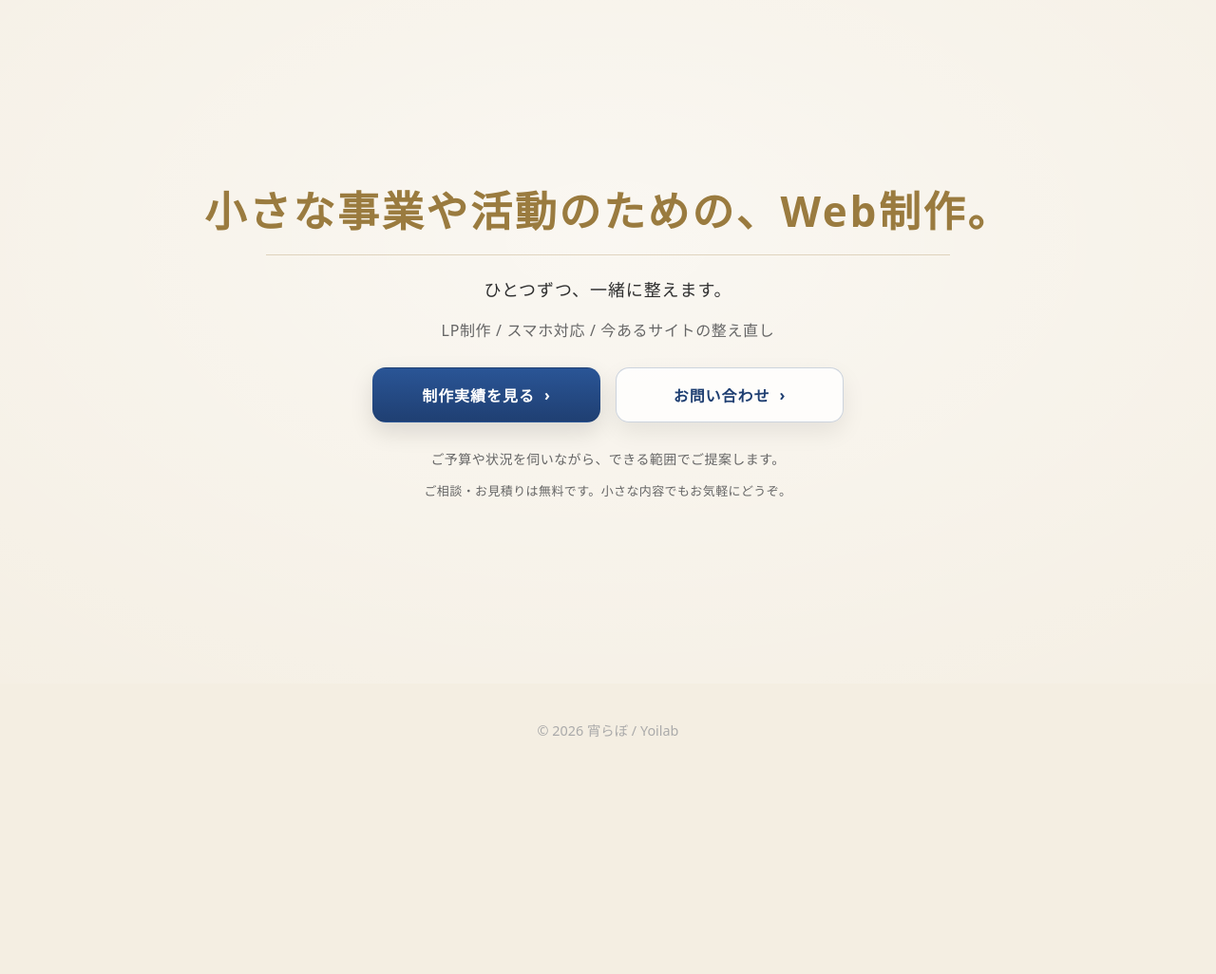
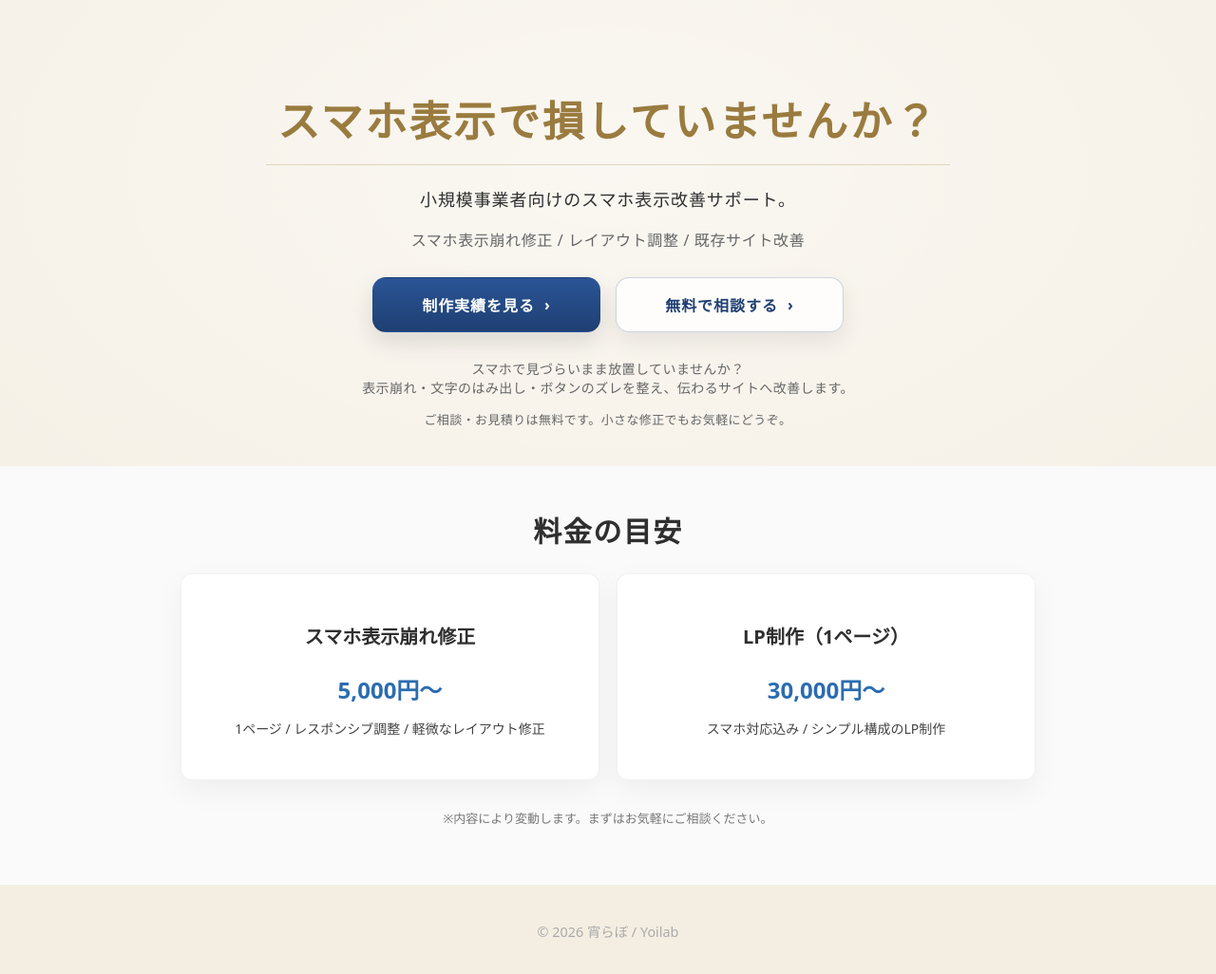
Before and after one commit to ai-3-ai3/web-portfolio, a plain HTML site: page index.html in a window 1280 px wide. Shown: the whole page at 95% size. Before the commit the page ends 818 px from the top, so only its background shows below. Drawn offline with Linux system fonts and the light colour scheme.

Commit message:
2nd commit

```diff
--- a/index.html
+++ b/index.html
@@ -4,13 +4,15 @@
   <meta charset="utf-8">
   <meta name="viewport" content="width=device-width, initial-scale=1">
 
-  <title>宵らぼ｜小さな事業・個人活動のためのWeb制作</title>
+  <title>スマホ表示崩れ修正｜小規模事業者向けスマホ表示改善｜宵らぼ</title>
 
-  <meta name="description" content="宵らぼは、小さな事業や個人活動のためのWeb制作を行っています。LP制作、スマホ対応、既存サイトの整え直しなど、丁寧に一緒に整えます。">
-<meta name="google-site-verification" content="5ce2jcKU2JBP6vw6kMc7gf8hyXAepMZHXUYrdDn4k7A" />
-  <!-- OGP（SNS共有用） -->
-  <meta property="og:title" content="宵らぼ｜小さな事業・個人活動のためのWeb制作">
-  <meta property="og:description" content="小さな事業や個人活動のためのWeb制作。LP制作、スマホ対応、既存サイトの整え直しまで丁寧に対応します。">
+  <meta name="description" content="スマホ表示で損していませんか？宵らぼは小規模事業者向けにスマホ表示崩れ修正・既存サイト改善を行っています。レイアウト崩れや文字のはみ出しを整え、伝わるサイトへ改善します。">
+
+  <meta name="google-site-verification" content="5ce2jcKU2JBP6vw6kMc7gf8hyXAepMZHXUYrdDn4k7A">
+
+  <!-- OGP -->
+  <meta property="og:title" content="スマホ表示崩れ修正｜小規模事業者向けスマホ表示改善｜宵らぼ">
+  <meta property="og:description" content="小規模事業者向けのスマホ表示改善サポート。崩れた表示を整え、伝わるサイトへ。">
   <meta property="og:type" content="website">
   <meta property="og:url" content="https://ai-3-ai3.github.io/web-portfolio/">
 
@@ -20,31 +22,66 @@
 <body>
   <main class="hero">
     <section class="hero__inner">
-      <h1 class="hero__title">小さな事業や活動のための、Web制作。</h1>
+
+      <h1 class="hero__title">スマホ表示で損していませんか？</h1>
       <div class="hero__line" aria-hidden="true"></div>
 
-      <p class="hero__lead">ひとつずつ、一緒に整えます。</p>
+      <p class="hero__lead">小規模事業者向けのスマホ表示改善サポート。</p>
 
-      <p class="hero__services">LP制作 / スマホ対応 / 今あるサイトの整え直し</p>
+      <p class="hero__services">スマホ表示崩れ修正 / レイアウト調整 / 既存サイト改善</p>
 
       <div class="hero__cta">
         <a class="btn btn--primary" href="works.html">制作実績を見る <span aria-hidden="true">›</span></a>
-        <a class="btn btn--ghost" href="contact.html">お問い合わせ <span aria-hidden="true">›</span></a>
+        <a class="btn btn--ghost" href="contact.html">無料で相談する <span aria-hidden="true">›</span></a>
       </div>
 
-      <p class="hero__note">
-        ご予算や状況を伺いながら、できる範囲でご提案します。
+     <p class="hero__note">
+  スマホで見づらいまま放置していませんか？<br>
+  表示崩れ・文字のはみ出し・ボタンのズレを整え、伝わるサイトへ改善します。
+</p>
+
+
+      <p class="hero__small">
+        ご相談・お見積りは無料です。小さな修正でもお気軽にどうぞ。
       </p>
 
-      <p class="hero__small">
-        ご相談・お見積りは無料です。小さな内容でもお気軽にどうぞ。
-      </p>
     </section>
   </main>
 
+  <section class="price">
+  <div class="price__inner">
+    <h2 class="price__title">料金の目安</h2>
+
+    <div class="price__grid">
+
+      <div class="price__card">
+        <h3>スマホ表示崩れ修正</h3>
+        <p class="price__amount">5,000円〜</p>
+        <p class="price__desc">
+          1ページ / レスポンシブ調整 / 軽微なレイアウト修正
+        </p>
+      </div>
+
+      <div class="price__card">
+        <h3>LP制作（1ページ）</h3>
+        <p class="price__amount">30,000円〜</p>
+        <p class="price__desc">
+          スマホ対応込み / シンプル構成のLP制作
+        </p>
+      </div>
+
+    </div>
+
+    <p class="price__note">
+      ※内容により変動します。まずはお気軽にご相談ください。
+    </p>
+  </div>
+</section>
+
+
   <footer class="site-footer">
-  <p>© 2026 宵らぼ / Yoilab</p>
-</footer>
+    <p>© 2026 宵らぼ / Yoilab</p>
+  </footer>
 
 </body>
 </html>
--- a/style.css
+++ b/style.css
@@ -21,12 +21,11 @@ body{
 
 }
 
-/* ===== hero ===== */
 .hero{
-  min-height: calc(100vh - 80px);
+  min-height: auto;              /* ← 画面いっぱいをやめる */
   display: grid;
-  place-items: center;
-  padding: 40px 16px;
+  place-items: start center;
+  padding: 56px 16px 16px;       /* 上は少し、下は短め */
   background:
     radial-gradient(1200px 700px at 50% 35%,
     rgba(255,255,255,.55),
@@ -36,15 +35,18 @@ body{
 
 @supports (height: 100svh){
   .hero{
-    min-height: calc(100svh - 80px);
+    min-height: auto;            /* ← svh側もautoにする（超重要） */
   }
 }
+
+
+
 
 
 .hero__inner{
   width: min(980px, 100%);
   text-align: center;
-  padding: clamp(28px, 5vw, 56px) clamp(16px, 4vw, 56px);
+  padding: clamp(20px, 4vw, 44px) clamp(16px, 4vw, 44px);
 }
 
 .hero__title{
@@ -138,6 +140,73 @@ body{
   font-size: 0.9rem;
   color: #aaa;
 }
+
+.price {
+ padding: 20px 20px 48px;
+ background: #fafafa;
+ text-align: center;
+ margin-top: -20px;
+}
+
+
+.price__inner {
+  max-width: 900px;
+  margin: 0 auto;
+}
+
+.price__title {
+
+  font-size: 30px;
+  font-weight: 700;
+  letter-spacing: .05em;
+  margin-bottom: 24px;
+}
+
+.price__grid {
+  display: grid;
+  gap: 18px;
+}
+
+.price__card {
+  background: #ffffff;
+  padding: 30px;
+  border-radius: 12px;
+  box-shadow: 0 10px 30px rgba(0,0,0,0.05);
+  border: 1px solid rgba(0,0,0,.06);
+
+
+}
+
+.price__card h3 {
+  font-size: 20px;
+  margin-bottom: 15px;
+}
+
+.price__amount {
+  font-size: 24px;
+  font-weight: bold;
+  margin-bottom: 10px;
+  color: #2b6cb0;
+}
+
+.price__desc {
+  font-size: 14px;
+  color: #444;
+}
+
+.price__note {
+  margin-top: 30px;
+  font-size: 13px;
+  color: #777;
+}
+
+/* PC表示 */
+@media (min-width: 768px) {
+  .price__grid {
+    grid-template-columns: 1fr 1fr;
+  }
+}
+
 
 
 /* ===== mobile ===== */
```
